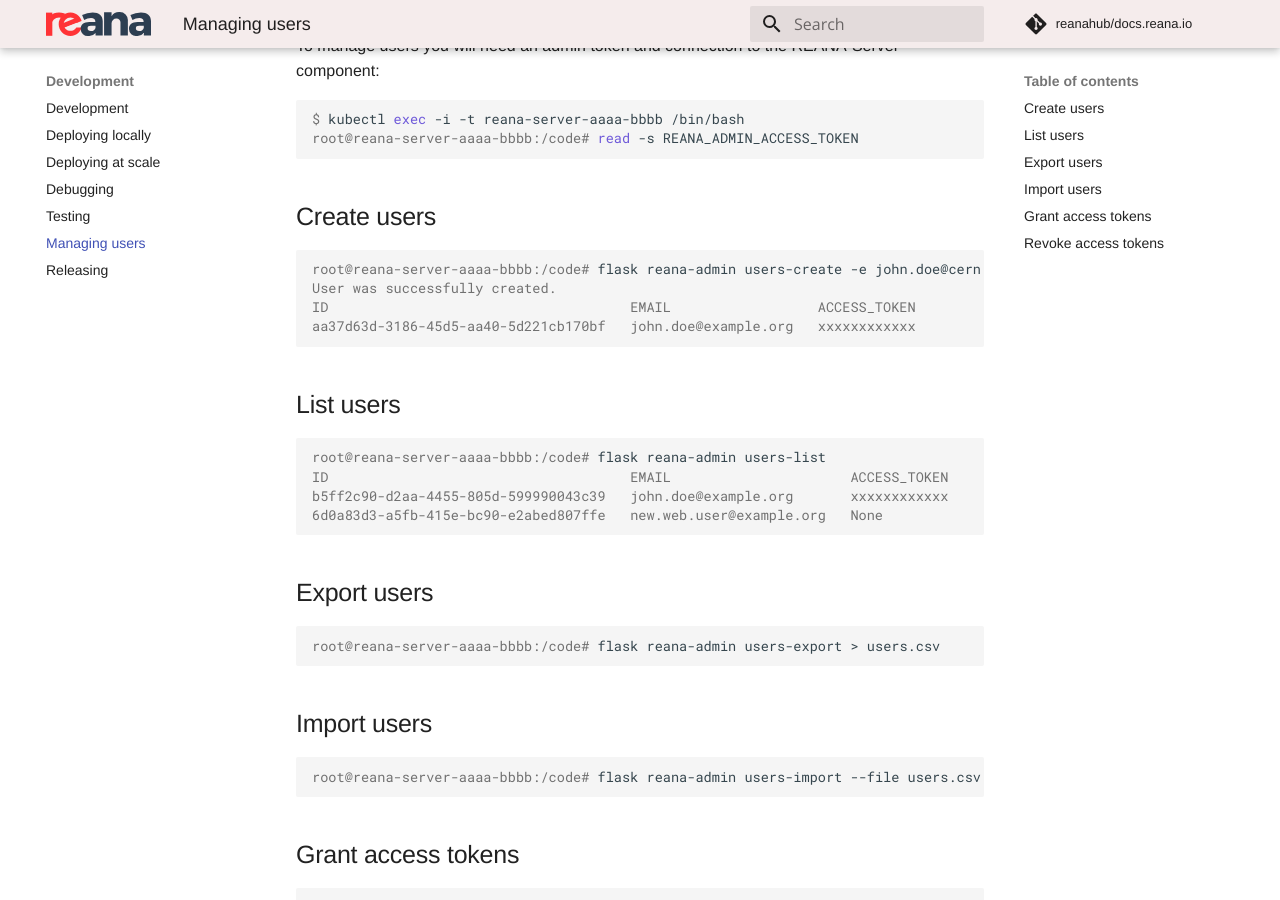
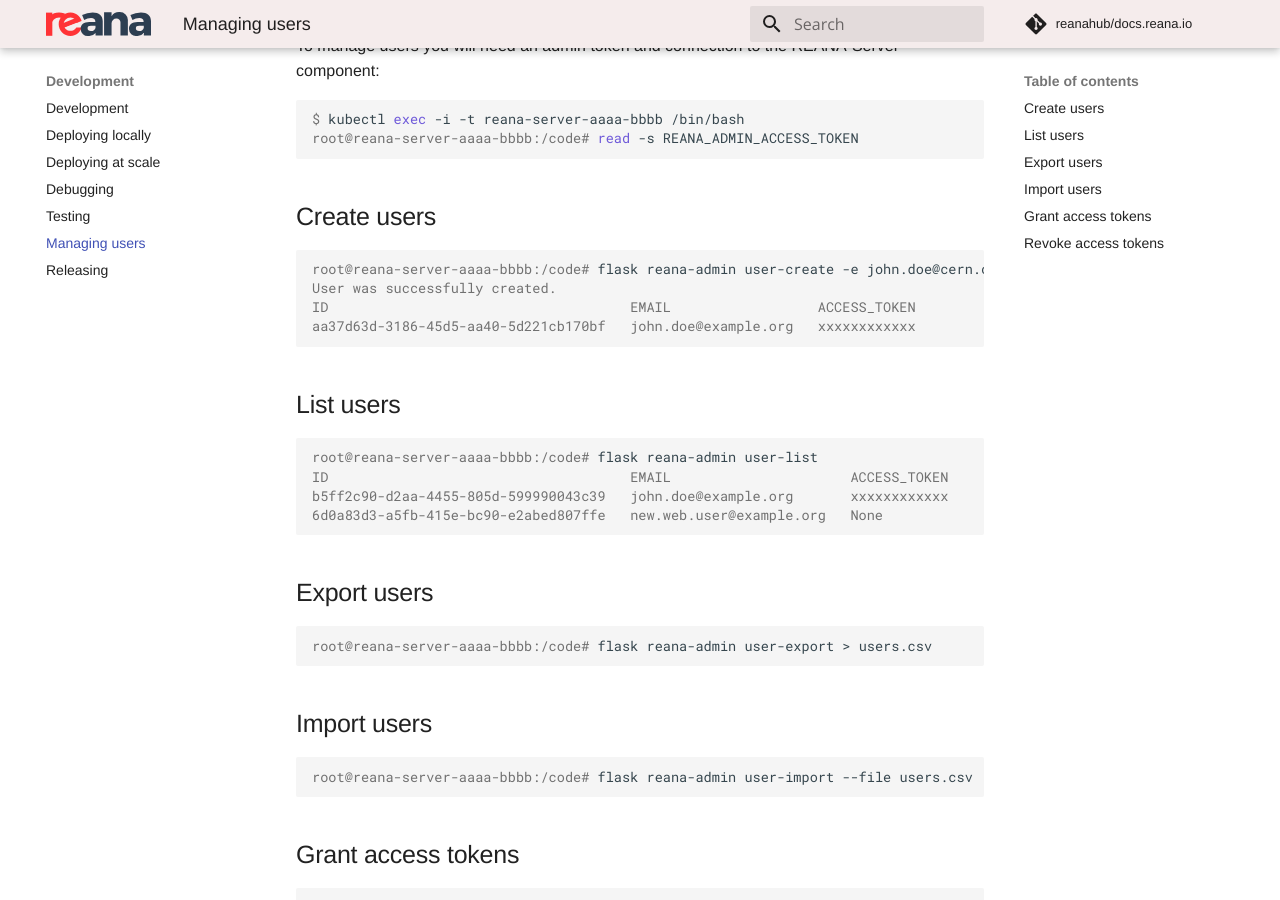
Before and after one commit to reanahub/docs.reana.io, an MkDocs documentation site: the page built from docs/development/managing-users/index.md, in a window 1280 px wide and 900 px high, scrolled down 196 px. Built offline with MkDocs 1.6.1 and Material for MkDocs 9.7.7, drawn with Linux system fonts in a browser that asks for light colours; comment, search, counter and statistics services are not loaded.

Commit message:
users: harmonise reana-admin commands
According to https://github.com/reanahub/reana-server/pull/274/commits/63c60079ec11e3ad0d0e776c1c34dfff8977ad6b

````diff
--- a/docs/development/managing-users/index.md
+++ b/docs/development/managing-users/index.md
@@ -10,7 +10,7 @@ root@reana-server-aaaa-bbbb:/code# read -s REANA_ADMIN_ACCESS_TOKEN
 ## Create users
 
 ```console
-root@reana-server-aaaa-bbbb:/code# flask reana-admin users-create -e john.doe@cern.ch
+root@reana-server-aaaa-bbbb:/code# flask reana-admin user-create -e john.doe@cern.ch
 User was successfully created.
 ID                                     EMAIL                  ACCESS_TOKEN
 aa37d63d-3186-45d5-aa40-5d221cb170bf   john.doe@example.org   xxxxxxxxxxxx
@@ -19,7 +19,7 @@ aa37d63d-3186-45d5-aa40-5d221cb170bf   john.doe@example.org   xxxxxxxxxxxx
 ## List users
 
 ```console
-root@reana-server-aaaa-bbbb:/code# flask reana-admin users-list
+root@reana-server-aaaa-bbbb:/code# flask reana-admin user-list
 ID                                     EMAIL                      ACCESS_TOKEN                    ACCESS_TOKEN_STATUS
 b5ff2c90-d2aa-4455-805d-599990043c39   john.doe@example.org       xxxxxxxxxxxx                    active
 6d0a83d3-a5fb-415e-bc90-e2abed807ffe   new.web.user@example.org   None                            requested
@@ -28,13 +28,13 @@ b5ff2c90-d2aa-4455-805d-599990043c39   john.doe@example.org       xxxxxxxxxxxx
 ## Export users
 
 ```console
-root@reana-server-aaaa-bbbb:/code# flask reana-admin users-export > users.csv
+root@reana-server-aaaa-bbbb:/code# flask reana-admin user-export > users.csv
 ```
 
 ## Import users
 
 ```console
-root@reana-server-aaaa-bbbb:/code# flask reana-admin users-import --file users.csv
+root@reana-server-aaaa-bbbb:/code# flask reana-admin user-import --file users.csv
 ```
 
 ## Grant access tokens
````
Also changed, not shown: docs/development/deploying-locally/index.md (+1 -1 lines).
